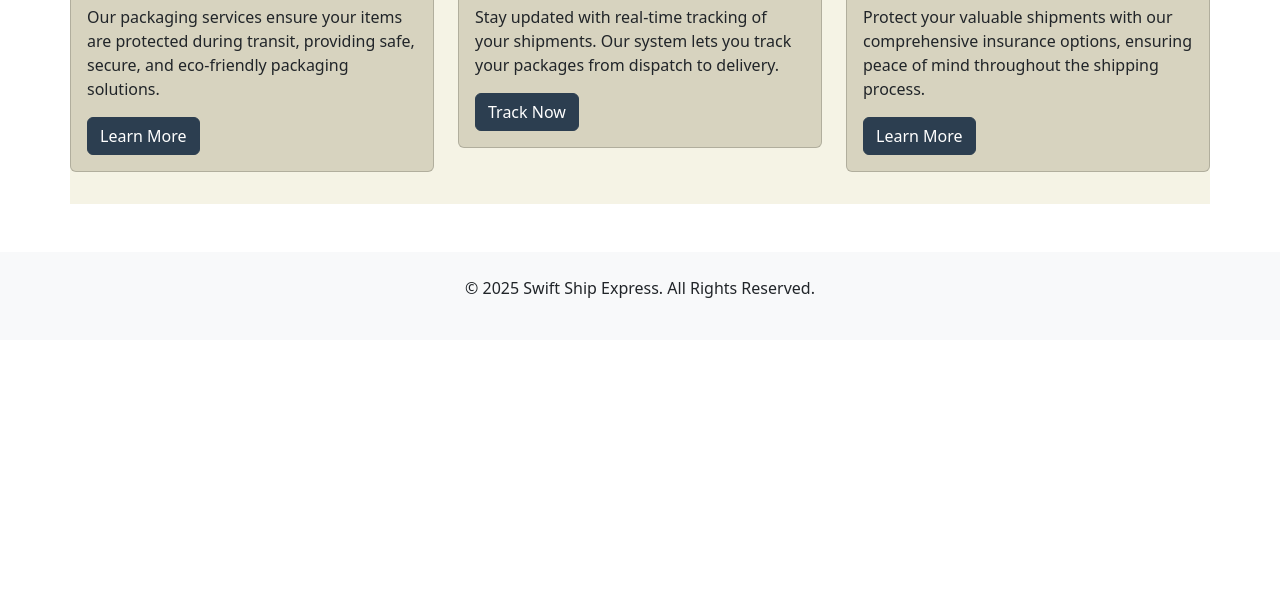
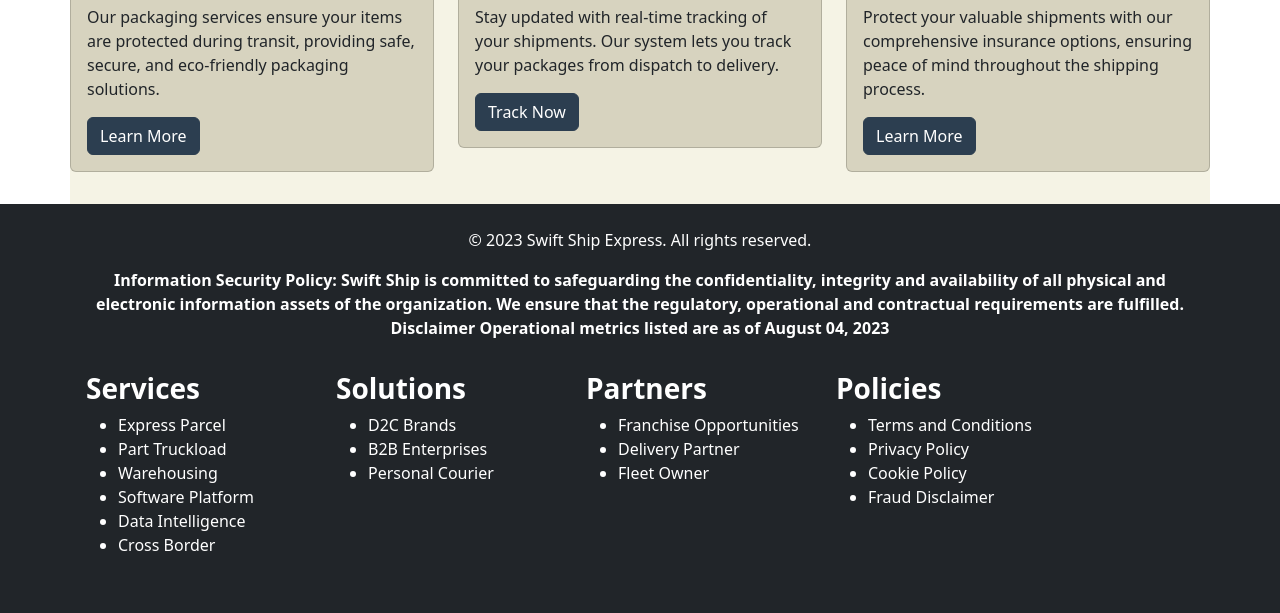
Before and after one commit to yashBorkar404/Swift_Ship, a plain HTML site: page services.html in a window 1280 px wide. Shown: the part 1216-1829 px from the top of the page. Before the commit the page ends 1556 px from the top, so only its background shows below. Drawn offline with nearby package versions, Linux system fonts and the light colour scheme.

Commit message:
Update services.html

```diff
--- a/services.html
+++ b/services.html
@@ -27,6 +27,7 @@
         .section-heading {
             color: #2C3E50;
         }
+
 
         .card-title {
             color: #2C3E50;
@@ -148,10 +149,56 @@
         </div>
     </section>
 
-    <!-- Footer -->
-    <footer class="bg-light py-4 mt-5">
+    <footer class="bg-dark text-white py-4">
         <div class="container text-center">
-            <p>&copy; 2025 Swift Ship Express. All Rights Reserved.</p>
+            <p>&copy; 2023 Swift Ship Express. All rights reserved.</p>
+            <p class="fw-bold">Information Security Policy:
+                Swift Ship is committed to safeguarding the confidentiality, integrity and availability of all physical and electronic information assets of the organization.
+                We ensure that the regulatory, operational and contractual requirements are fulfilled.
+                Disclaimer
+                Operational metrics listed are as of August 04, 2023</p>
+            <div class="row text-start">
+                <div class="col-md-3 d-flex flex-column h-50  p-3" style="width: 250px;">
+                    <h3 class="fw-bold">Services</h1>
+                    <ul class="footer-lists">
+                      <li class="ftr-list"><a href="#" class="text-decoration-none text-white">Express Parcel</a></li>
+                      <li class="ftr-list"><a href="#" class="text-decoration-none text-white">Part Truckload</a></li>
+                      <li class="ftr-list"><a href="#" class="text-decoration-none text-white">Warehousing</a></li>
+                      <li class="ftr-list"><a href="#" class="text-decoration-none text-white">Software Platform</a></li>
+                      <li class="ftr-list"><a href="#" class="text-decoration-none text-white">Data Intelligence</a></li>
+                      <li class="ftr-list"><a href="#" class="text-decoration-none text-white">Cross Border</a></li>
+                    </ul>
+                  </div>
+
+                  <div class="col-md-3 d-flex flex-column h-50  p-3" style="width: 250px;">
+                    <h3 class="fw-bold">Solutions</h1>
+                    <ul class="footer-lists">
+                      <li class="ftr-list"><a href="#" class="text-decoration-none text-white">D2C Brands</a></li>
+                      <li class="ftr-list"><a href="#" class="text-decoration-none text-white">B2B Enterprises</a></li>
+                      <li class="ftr-list"><a href="#" class="text-decoration-none text-white">Personal Courier</a></li>
+                    </ul>
+                  </div>
+                  <div class="col-md-3 d-flex flex-column h-50  p-3" style="width: 250px;">
+                    <h3 class="fw-bold">Partners</h1>
+                    <ul class="footer-lists">
+                      <li class="ftr-list"><a href="#" class="text-decoration-none text-white">Franchise Opportunities</a></li>
+                      <li class="ftr-list"><a href="#" class="text-decoration-none text-white">Delivery Partner</a></li>
+                      <li class="ftr-list"><a href="#" class="text-decoration-none text-white">Fleet Owner</a></li>
+                    </ul>
+                  </div>
+                  <div class="col-md-3 d-flex flex-column h-50 p-3" style="width: 250px;">
+                    <h3 class="fw-bold">Policies</h1>
+                    <ul class="footer-lists">
+                      <li class="ftr-list"><a href="#" class="text-decoration-none text-white">Terms and Conditions</a></li>
+                      <li class="ftr-list"><a href="#" class="text-decoration-none text-white">Privacy Policy</a></li>
+                      <li class="ftr-list"><a href="#" class="text-decoration-none text-white">Cookie Policy</a></li>
+                      <li class="ftr-list"><a href="#" class="text-decoration-none text-white">Fraud Disclaimer</a></li>
+                    </ul>
+                  </div>
+
+
+                </div>
+            </div>
         </div>
     </footer>
 
```
